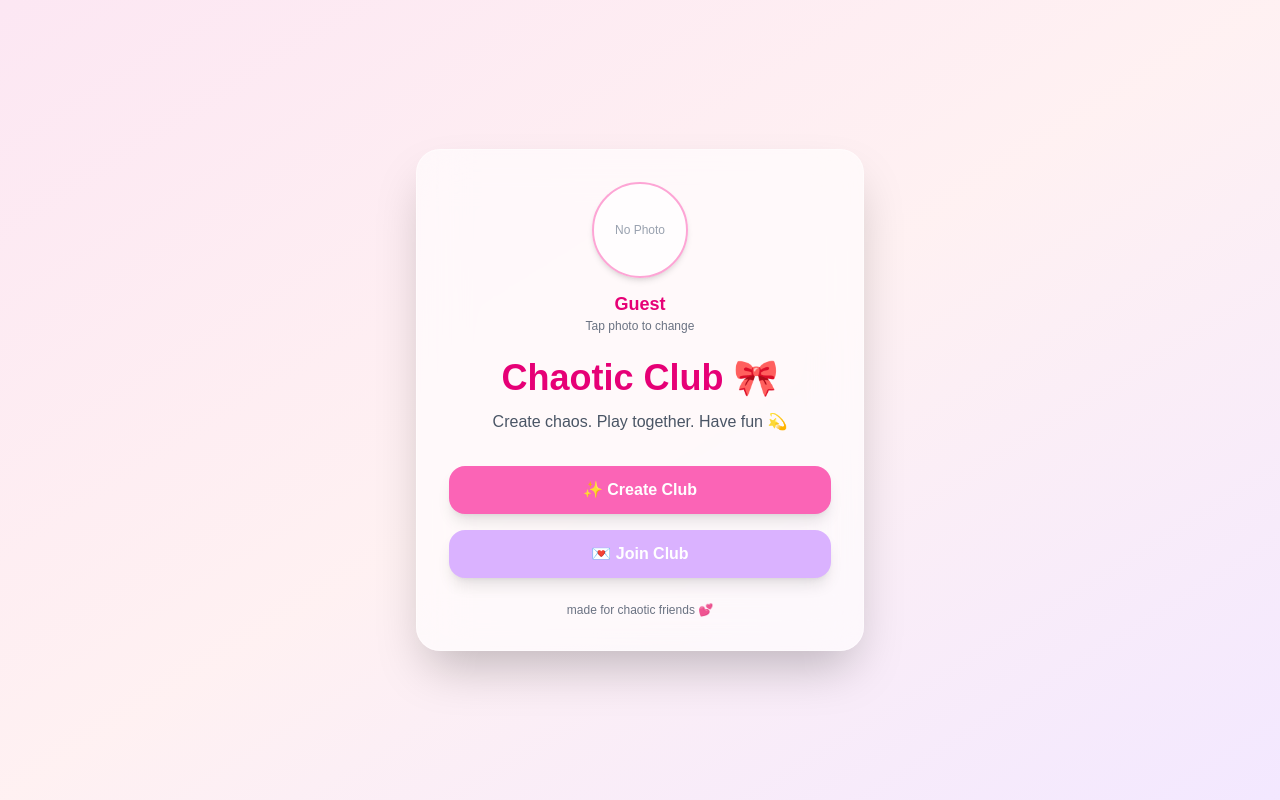
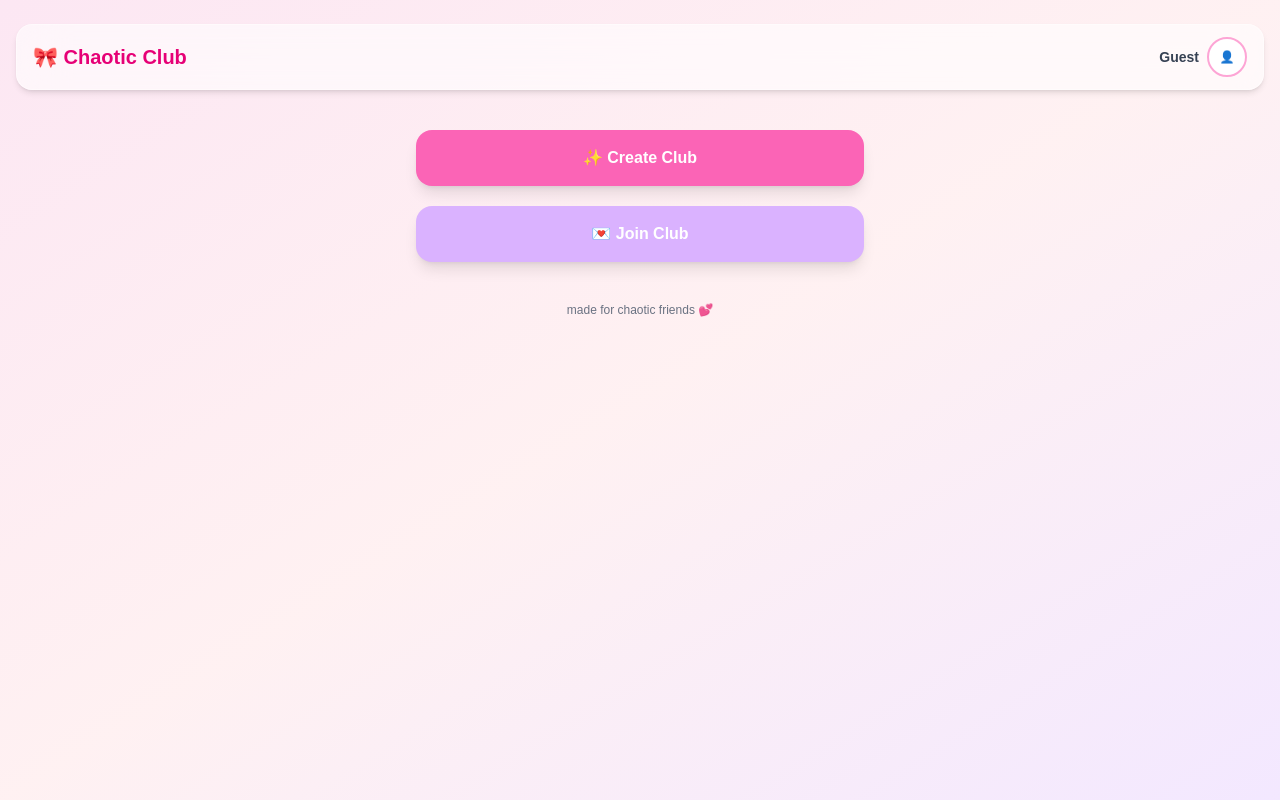
Before and after one commit to pannkaythweoo/chaotic-club, a Next.js app: page /home in a window 1280 px wide. Built offline with nearby package versions, Linux system fonts and the light colour scheme; no server answers.

Commit message:
update UI

```diff
--- a/app/home/page.tsx
+++ b/app/home/page.tsx
@@ -8,7 +8,6 @@ export default function Home() {
   const [user, setUser] = useState<any>(null);
   const [preview, setPreview] = useState<string | null>(null);
 
-  // ✅ FIX: safe localStorage access
   useEffect(() => {
     if (typeof window === "undefined") return;
 
@@ -39,7 +38,6 @@ export default function Home() {
     if (!user) return;
 
     const url = await uploadImage(file);
-
     if (!url) return;
 
     await supabase
@@ -55,16 +53,24 @@ export default function Home() {
   };
 
   return (
-    <main className="min-h-screen flex items-center justify-center bg-gradient-to-br from-pink-100 via-rose-50 to-purple-100 px-4">
+    <main className="min-h-screen bg-gradient-to-br from-pink-100 via-rose-50 to-purple-100 px-4 py-6">
 
-      <div className="backdrop-blur-xl bg-white/60 border border-white/40 shadow-2xl rounded-3xl p-8 w-full max-w-md">
+      {/* HEADER */}
+      <div className="flex items-center justify-between bg-white/60 backdrop-blur-xl border border-white/40 shadow-md rounded-2xl px-4 py-3">
 
-        {/* 👤 USER PROFILE */}
-        <div className="flex flex-col items-center mb-6">
+        {/* APP NAME */}
+        <h1 className="text-xl font-bold text-pink-600">
+          🎀 Chaotic Club
+        </h1>
 
-          <label className="relative cursor-pointer">
+        {/* USER INFO */}
+        <label className="flex items-center gap-2 cursor-pointer">
 
-            <div className="w-24 h-24 rounded-full bg-white/70 border-2 border-pink-300 overflow-hidden flex items-center justify-center shadow-md">
+          <span className="text-sm font-semibold text-gray-700">
+            {user?.nickname || "Guest"}
+          </span>
+
+          <div className="w-10 h-10 rounded-full border-2 border-pink-300 overflow-hidden bg-white flex items-center justify-center">
 
             {preview || user?.avatar ? (
               <img
@@ -72,14 +78,12 @@ export default function Home() {
                 className="w-full h-full object-cover"
               />
             ) : (
-                <span className="text-gray-400 text-xs">
-                  No Photo
-                </span>
+              <span className="text-xs text-gray-400">👤</span>
             )}
 
           </div>
 
-            {/* hidden upload */}
+          {/* change profile */}
           <input
             type="file"
             className="hidden"
@@ -89,36 +93,19 @@ export default function Home() {
             }
           />
         </label>
-
-          <h2 className="mt-3 text-lg font-bold text-pink-600">
-            {user?.nickname || "Guest"}
-          </h2>
-
-          <p className="text-xs text-gray-500">
-            Tap photo to change
-          </p>
       </div>
 
-        {/* TITLE */}
-        <h1 className="text-4xl font-bold text-pink-600 text-center">
-          Chaotic Club 🎀
-        </h1>
-
-        <p className="text-gray-600 mt-3 text-center">
-          Create chaos. Play together. Have fun 💫
-        </p>
-
-        {/* BUTTONS */}
-        <div className="mt-8 flex flex-col gap-4">
+      {/* MAIN BUTTONS */}
+      <div className="mt-10 max-w-md mx-auto flex flex-col gap-5">
 
         <Link href="/create">
-            <button className="w-full py-3 rounded-2xl bg-pink-400 hover:bg-pink-500 text-white font-semibold shadow-lg transition">
+          <button className="w-full py-4 rounded-2xl bg-pink-400 hover:bg-pink-500 text-white font-semibold shadow-lg transition">
             ✨ Create Club
           </button>
         </Link>
 
         <Link href="/join">
-            <button className="w-full py-3 rounded-2xl bg-purple-300 hover:bg-purple-400 text-white font-semibold shadow-lg transition">
+          <button className="w-full py-4 rounded-2xl bg-purple-300 hover:bg-purple-400 text-white font-semibold shadow-lg transition">
             💌 Join Club
           </button>
         </Link>
@@ -126,11 +113,10 @@ export default function Home() {
       </div>
 
       {/* FOOTER */}
-        <p className="text-xs text-gray-500 mt-6 text-center">
+      <p className="text-xs text-gray-500 mt-10 text-center">
         made for chaotic friends 💕
       </p>
 
-      </div>
     </main>
   );
 }
```
Lines whose indentation alone changed are shown as unchanged.
